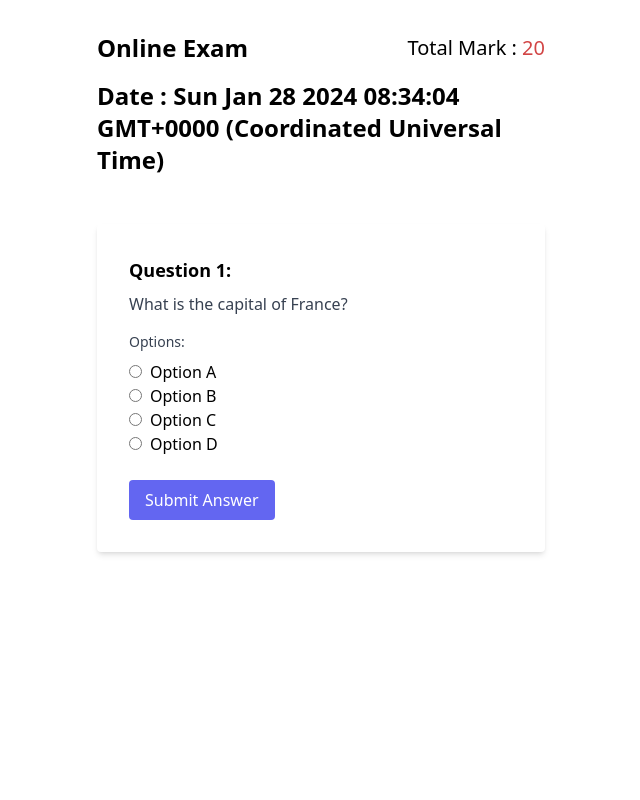
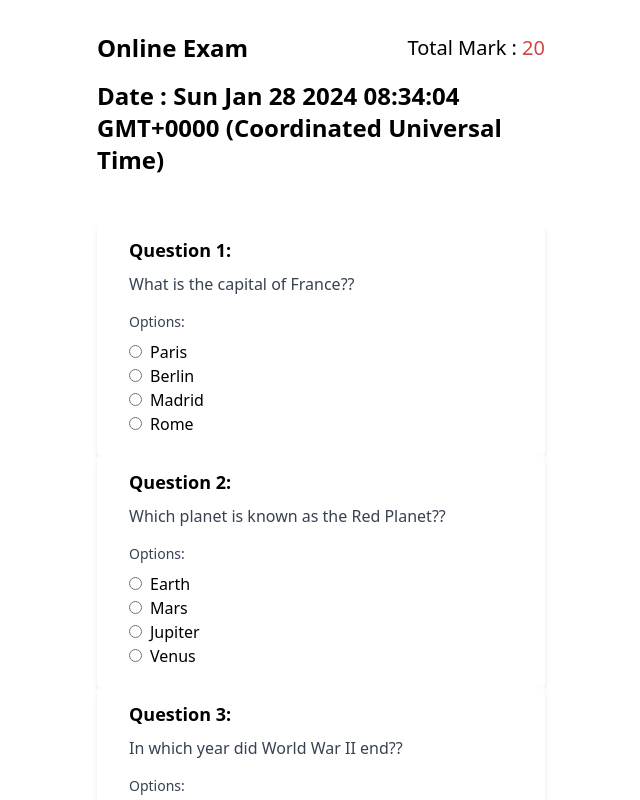
Before and after one commit to Fahim-Hossain-Munna/ExamTemplate, a Vue app: page / in a window 1280 px wide. Shown: the top 800 px of the page, without its empty margins (319-959 px from the left). Built offline with nearby package versions, Linux system fonts and the light colour scheme.

Commit message:
some bug in object try to resolve

```diff
--- a/src/components/Question.vue
+++ b/src/components/Question.vue
@@ -1,5 +1,7 @@
 <script setup>
 import { ref } from "vue";
+
+let ans = ref('')
 
 const questions = [
     {
@@ -76,38 +78,28 @@ const questions = [
             <h2 class="text-2xl font-bold mb-4">Date : <span class="text-2xl font-semibold mb-4">{{ new Date() }}</span> </h2>
 
         </div>
-
-        <div class="max-w-md mx-auto bg-white rounded p-8 shadow-md">
+        {{ans}}
+        <div class="max-w-md mx-auto bg-white rounded px-8 py-3 shadow-md" v-for="(text,index) in questions" :key="text.id">
         <!-- Question Section -->
         <div class="mb-4">
-            <h2 class="text-lg font-semibold mb-2">Question 1:</h2>
-            <p class="text-gray-700">What is the capital of France?</p>
+            <h2 class="text-lg font-semibold mb-2">Question {{ ++index }}:</h2>
+            <p class="text-gray-700">{{ text.question }}?</p>
         </div>
 
         <!-- Options Section -->
-        <div class="mb-6">
+        <div class="mb-2">
             <label class="block text-sm font-medium text-gray-700">Options:</label>
             <div class="mt-2 flex flex-col">
-                <label class="">
-                    <input type="radio" class="form-radio text-indigo-600" name="question1" value="option1" v-model="ans">
-                    <span class="ml-2">Option A</span>
-                </label>
-                <label class="">
-                    <input type="radio" class="form-radio text-indigo-600" name="question2" value="option2" v-model="ans">
-                    <span class="ml-2">Option B</span>
-                </label>
-                <label class="">
-                    <input type="radio" class="form-radio text-indigo-600" name="question3" value="option3" v-model="ans">
-                    <span class="ml-2">Option C</span>
-                </label>
-                <label class="">
-                    <input type="radio" class="form-radio text-indigo-600" name="question4" value="option4" v-model="ans">
-                    <span class="ml-2">Option D</span>
+                <label class="" v-for="(select,index) in text.options" :key="index">
+                    <input type="radio" class="form-radio text-indigo-600" name="question1" :value=select v-model="ans">
+                    <span class="ml-2">{{ select }}</span>
                 </label>
             </div>
         </div>
 
-        <!-- Submit Button -->
+    </div>
+        <div class="max-w-md mx-auto bg-white rounded p-8 shadow-md">
+            <!-- Submit Button -->
         <button class="bg-indigo-500 text-white px-4 py-2 rounded hover:bg-indigo-600">Submit Answer</button>
-    </div>
+        </div>
 </template>
```
